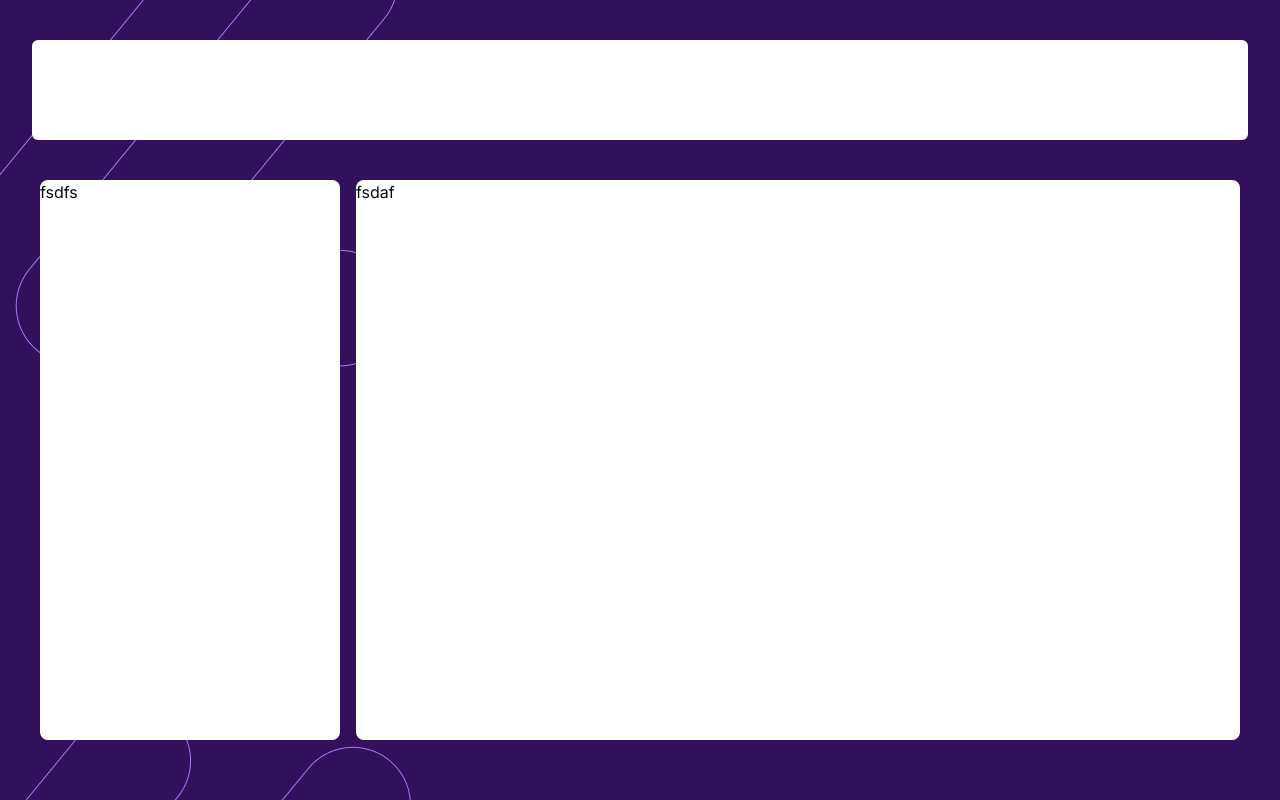
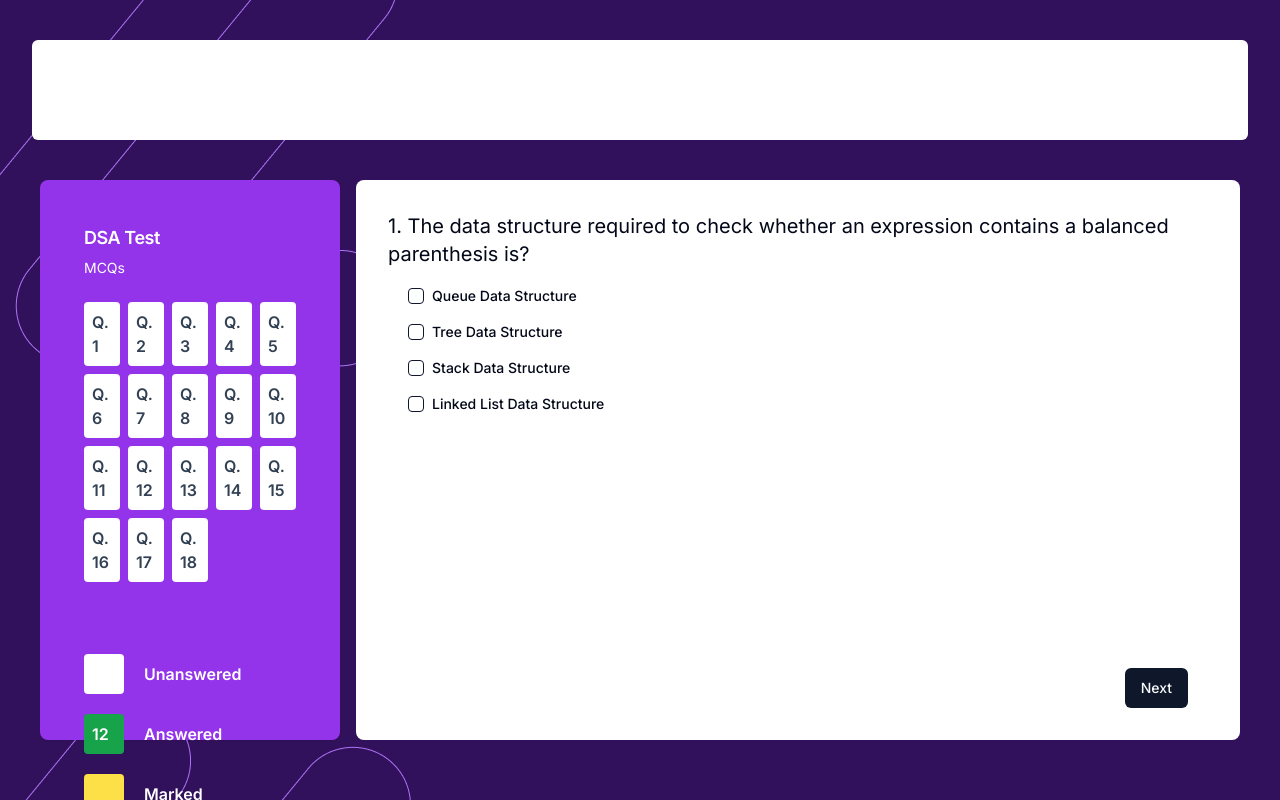
Before and after one commit to 1tsak/memory-reboot, a Next.js app: page /test in a window 1280 px wide. Built offline with nearby package versions, Linux system fonts and the light colour scheme.

Commit message:
Designed Test Page

```diff
--- a/app/test/page.tsx
+++ b/app/test/page.tsx
@@ -1,24 +1,154 @@
-import React from 'react'
+"use client";
+
+import { Button } from "@/components/ui/button";
+import {
+  Card,
+  CardContent,
+  CardDescription,
+  CardHeader,
+  CardTitle,
+} from "@/components/ui/card";
+import { Checkbox } from "@/components/ui/checkbox";
 
 const page = () => {
   return (
-    <div className='h-screen fixed w-screen' style={{
-        backgroundImage: `url("/mcq_bg.png")`
-      }}>
-        <nav className='h-[100px] mt-10 rounded-md bg-white mb-10 mx-8'>
+    <div
+      className="h-screen fixed w-screen"
+      style={{
+        backgroundImage: `url("/mcq_bg.png")`,
+      }}
+    >
+      <nav className="h-[100px] mt-10 rounded-md bg-white mb-10 mx-8"></nav>
+      <div className="flex flex-row m-10 space-x-4 h-[70%]">
+        <Card className="h-full w-[25%] rounded-lg bg-purple-600 p-5 border-0">
+          <CardHeader>
+            <CardTitle className="text-lg text-white">DSA Test</CardTitle>
+            <CardDescription className="text-white">MCQs</CardDescription>
+          </CardHeader>
+          <CardContent>
+            <div className="grid grid-rows-5 grid-cols-5 gap-2">
+              <div className="p-2 bg-white rounded-sm font-semibold text-slate-700">
+                Q. 1
+              </div>
+              <div className="p-2 bg-white rounded-sm font-semibold text-slate-700">
+                Q. 2
+              </div>
+              <div className="p-2 bg-white rounded-sm font-semibold text-slate-700">
+                Q. 3
+              </div>
+              <div className="p-2 bg-white rounded-sm font-semibold text-slate-700">
+                Q. 4
+              </div>
+              <div className="p-2 bg-white rounded-sm font-semibold text-slate-700">
+                Q. 5
+              </div>
+              <div className="p-2 bg-white rounded-sm font-semibold text-slate-700">
+                Q. 6
+              </div>
+              <div className="p-2 bg-white rounded-sm font-semibold text-slate-700">
+                Q. 7
+              </div>
+              <div className="p-2 bg-white rounded-sm font-semibold text-slate-700">
+                Q. 8
+              </div>
+              <div className="p-2 bg-white rounded-sm font-semibold text-slate-700">
+                Q. 9
+              </div>
+              <div className="p-2 bg-white rounded-sm font-semibold text-slate-700">
+                Q. 10
+              </div>
+              <div className="p-2 bg-white rounded-sm font-semibold text-slate-700">
+                Q. 11
+              </div>
+              <div className="p-2 bg-white rounded-sm font-semibold text-slate-700">
+                Q. 12
+              </div>
+              <div className="p-2 bg-white rounded-sm font-semibold text-slate-700">
+                Q. 13
+              </div>
+              <div className="p-2 bg-white rounded-sm font-semibold text-slate-700">
+                Q. 14
+              </div>
+              <div className="p-2 bg-white rounded-sm font-semibold text-slate-700">
+                Q. 15
+              </div>
+              <div className="p-2 bg-white rounded-sm font-semibold text-slate-700">
+                Q. 16
+              </div>
+              <div className="p-2 bg-white rounded-sm font-semibold text-slate-700">
+                Q. 17
+              </div>
+              <div className="p-2 bg-white rounded-sm font-semibold text-slate-700">
+                Q. 18
+              </div>
+            </div>
+            <div className="progress font-semibold flex flex-col gap-5 text-white">
+              <div className="flex gap-5 items-center">
+                <div className="p-2 bg-white rounded-sm font-semibold h-10 w-10"></div>
+                <p>Unanswered</p>
+              </div>
+              <div className="flex gap-5 items-center">
+                <div className="p-2 bg-green-600 rounded-sm font-semibold h-10 w-10">
+                  12
+                </div>
+                <p>Answered</p>
+              </div>
+              <div className="flex gap-5 items-center">
+                <div className="p-2 bg-yellow-300 rounded-sm font-semibold h-10 w-10"></div>
+                <p>Marked</p>
+              </div>
+            </div>
+          </CardContent>
+        </Card>
+        <div className="bg-white flex flex-col flex-1 rounded-lg p-8">
+          <div className="h-full">
+            <h2 className="text-xl">1. The data structure required to check whether an expression contains a balanced parenthesis is?</h2>
+            <div className="flex flex-col gap-5 m-5">
+              <div className="flex items-center space-x-2">
+                <Checkbox id="ans1" />
+                <label
+                  htmlFor="ans1"
+                  className="text-sm font-medium leading-none peer-disabled:cursor-not-allowed peer-disabled:opacity-70"
+                >
+                  Queue Data Structure
+                </label>
+              </div>
+              <div className="flex items-center space-x-2">
+                <Checkbox id="ans2" />
+                <label
+                  htmlFor="ans2"
+                  className="text-sm font-medium leading-none peer-disabled:cursor-not-allowed peer-disabled:opacity-70"
+                >
+                  Tree Data Structure
+                </label>
+              </div>
+              <div className="flex items-center space-x-2">
+                <Checkbox id="ans3" />
+                <label
+                  htmlFor="ans3"
+                  className="text-sm font-medium leading-none peer-disabled:cursor-not-allowed peer-disabled:opacity-70"
+                >
+                  Stack Data Structure
+                </label>
+              </div>
+              <div className="flex items-center space-x-2">
+                <Checkbox id="ans4" />
+                <label
+                  htmlFor="ans4"
+                  className="text-sm font-medium leading-none peer-disabled:cursor-not-allowed peer-disabled:opacity-70"
+                >
+                  Linked List Data Structure
+                </label>
+              </div>
+            </div>
+          </div>
+          <div className="flex justify-end mr-5">
+            <Button>Next</Button>
+          </div>
+        </div>
+      </div>
+    </div>
+  );
+};
 
-        </nav>
-        <div className='flex flex-row m-10 space-x-4 h-[70%]'>
-            <div className='bg-white h-full w-[25%] rounded-lg'>
-fsdfs
-            </div>
-            <div className='bg-white flex-grow rounded-lg'>
-                fsdaf
-            </div>
-        </div>
-
-    </div>
-  )
-}
-
-export default page
+export default page;
--- /dev/null
+++ b/components/ui/checkbox.tsx
@@ -0,0 +1,30 @@
+"use client"
+
+import * as React from "react"
+import * as CheckboxPrimitive from "@radix-ui/react-checkbox"
+import { Check } from "lucide-react"
+
+import { cn } from "@/lib/utils"
+
+const Checkbox = React.forwardRef<
+  React.ElementRef<typeof CheckboxPrimitive.Root>,
+  React.ComponentPropsWithoutRef<typeof CheckboxPrimitive.Root>
+>(({ className, ...props }, ref) => (
+  <CheckboxPrimitive.Root
+    ref={ref}
+    className={cn(
+      "peer h-4 w-4 shrink-0 rounded-sm border border-primary ring-offset-background focus-visible:outline-none focus-visible:ring-2 focus-visible:ring-ring focus-visible:ring-offset-2 disabled:cursor-not-allowed disabled:opacity-50 data-[state=checked]:bg-primary data-[state=checked]:text-primary-foreground",
+      className
+    )}
+    {...props}
+  >
+    <CheckboxPrimitive.Indicator
+      className={cn("flex items-center justify-center text-current")}
+    >
+      <Check className="h-4 w-4" />
+    </CheckboxPrimitive.Indicator>
+  </CheckboxPrimitive.Root>
+))
+Checkbox.displayName = CheckboxPrimitive.Root.displayName
+
+export { Checkbox }
--- a/package.json
+++ b/package.json
@@ -10,6 +10,7 @@
   },
   "dependencies": {
     "@radix-ui/react-avatar": "^1.0.4",
+    "@radix-ui/react-checkbox": "^1.0.4",
     "@radix-ui/react-label": "^2.0.2",
     "@radix-ui/react-slot": "^1.0.2",
     "@radix-ui/react-tabs": "^1.0.4",
```
Also changed, not shown: 1 other file (tests, documents, lock files or other folders).
